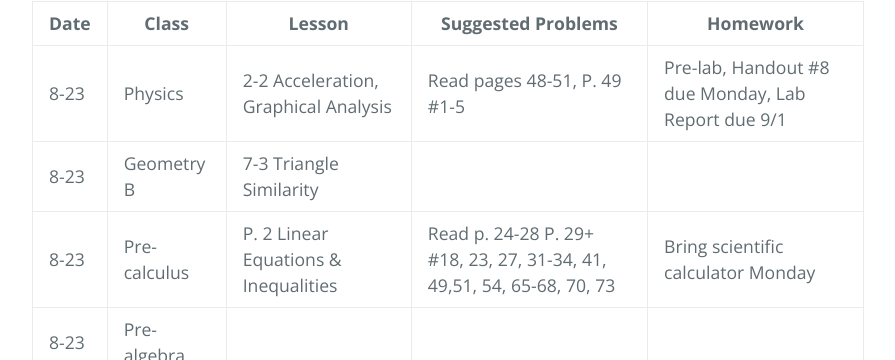
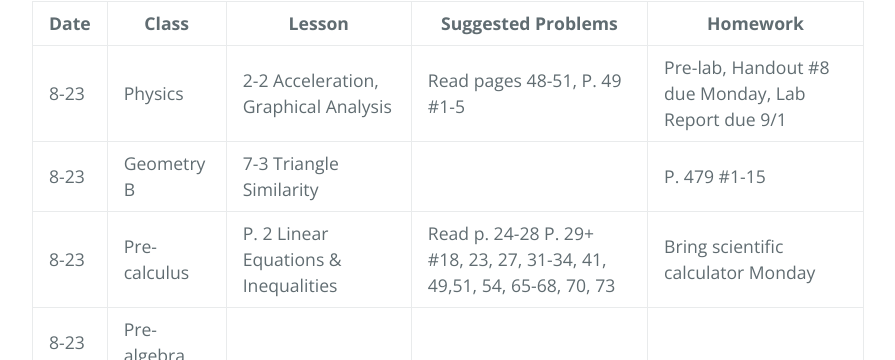
Before and after one commit to gpayoo/gpayoo, a Jekyll site: the page built from index.md, in a window 1280 px wide and 900 px high, scrolled down 471 px. Shown: the part 96-456 px from the top of the window, without its empty margins (192-1087 px from the left). Built offline with Jekyll 4.4.1, drawn with Linux system fonts in a browser that asks for light colours; our own code applies the rules of GitHub Pages for plain Markdown files.

Commit message:
Update index.md

```diff
--- a/index.md
+++ b/index.md
@@ -10,7 +10,7 @@ layout: default
 | Date | Class | Lesson | Suggested Problems | Homework |
 | ---- | ----- | ------ | -------- | ---
 | 8-23 | Physics | 2-2 Acceleration, Graphical Analysis | Read pages 48-51, P. 49 #1-5 | Pre-lab, Handout #8 due Monday, Lab Report due 9/1
-| 8-23 | Geometry B | 7-3 Triangle Similarity | |
+| 8-23 | Geometry B | 7-3 Triangle Similarity | | P. 479 #1-15
 | 8-23 | Pre-calculus | P. 2 Linear Equations & Inequalities| Read p. 24-28 P. 29+ #18, 23, 27, 31-34, 41, 49,51, 54, 65-68, 70, 73 | Bring scientific calculator Monday
 | 8-23 | Pre-algebra |  | |
 | 8-23 | ESL Science |  |  |
```
